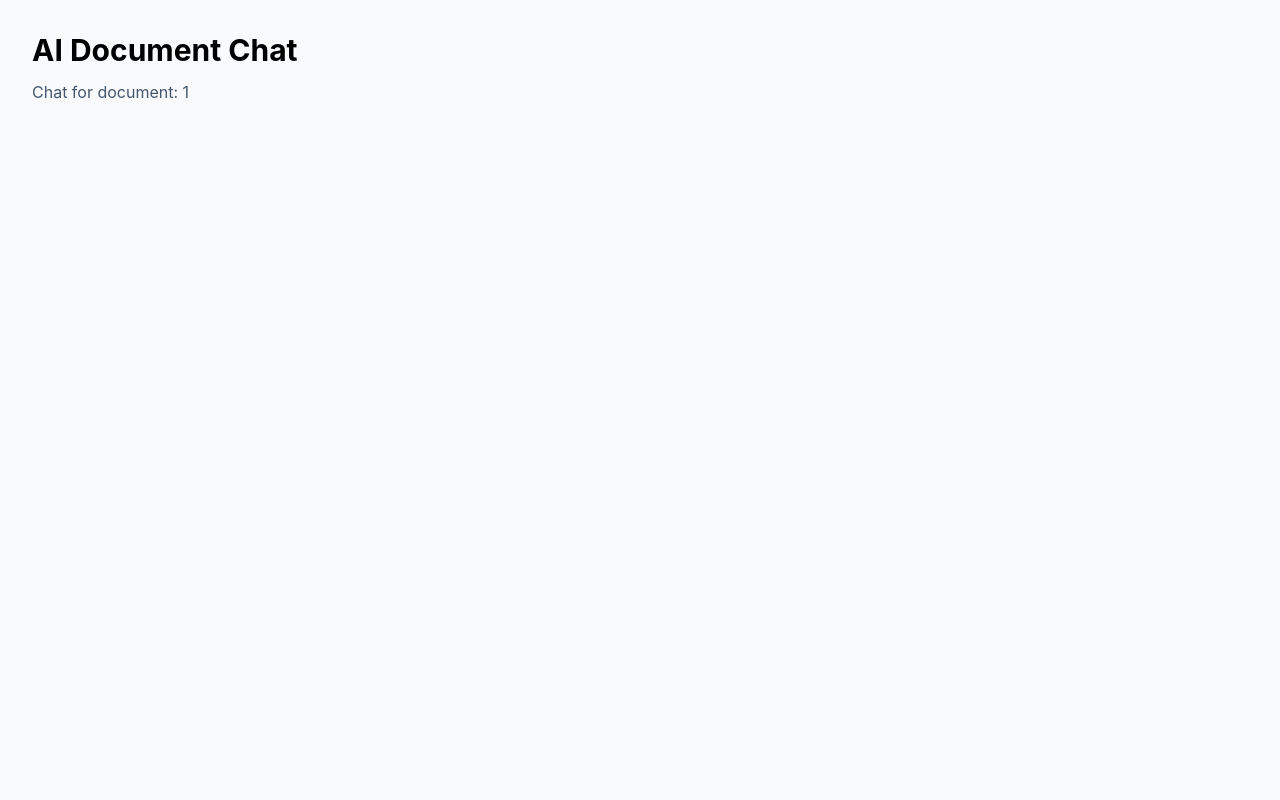
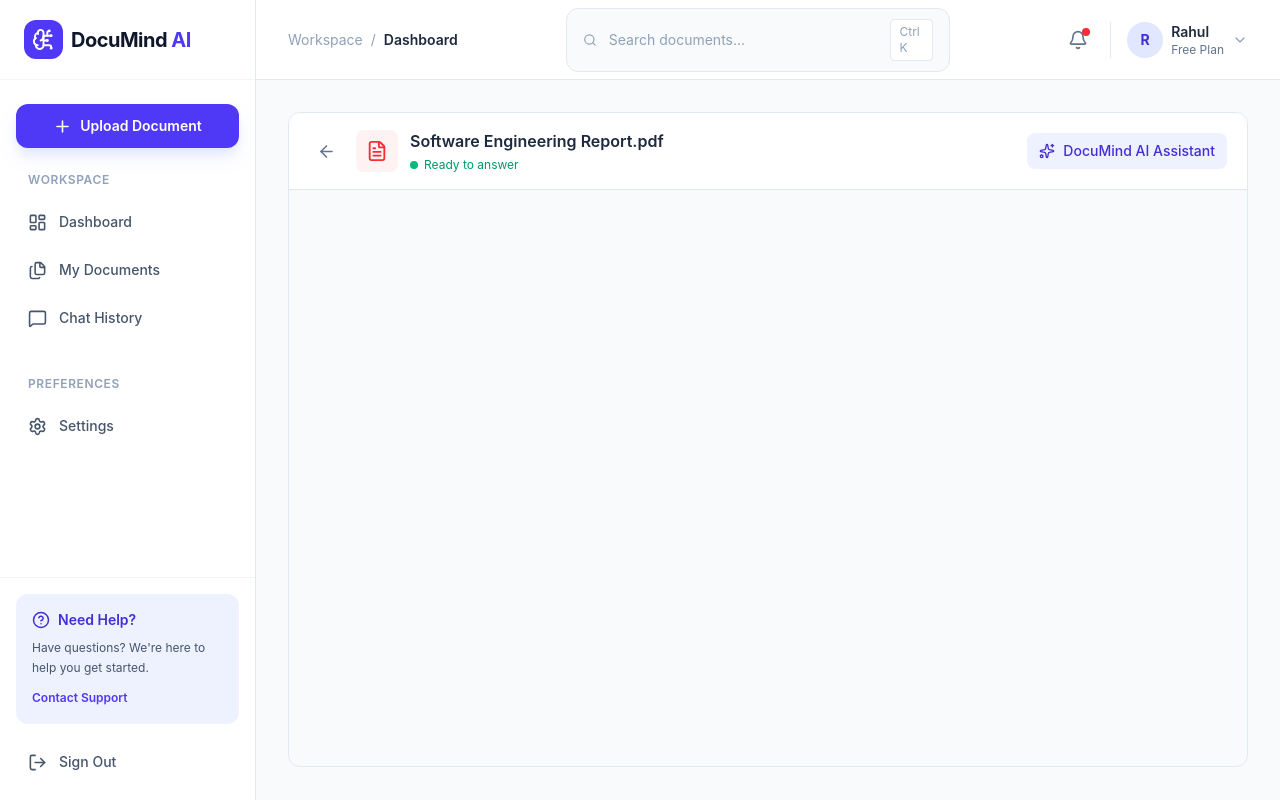
Before and after one commit to rahulsherikar2408/DocuMind-AI, a React (Vite) app in the folder client/: page /chat/1 in a window 1280 px wide. Built offline with nearby package versions, Linux system fonts and the light colour scheme.

Commit message:
feat: enhance ChatHeader and ChatPage components with document name display and message handling

```diff
--- a/client/src/components/chat/ChatHeader.tsx
+++ b/client/src/components/chat/ChatHeader.tsx
@@ -1,9 +1,43 @@
-import React from 'react'
+import { FileText, ArrowLeft, Sparkles } from "lucide-react";
+import { Link } from "react-router-dom";
 
-function ChatHeader() {
-  return (
-    <div>ChatHeader</div>
-  )
+interface ChatHeaderProps {
+  documentName: string;
 }
 
-export default ChatHeader
+function ChatHeader({ documentName }: ChatHeaderProps) {
+  return (
+    <div className="flex flex-col justify-between gap-4 border-b border-slate-200 bg-white px-5 py-4 sm:flex-row sm:items-center">
+      <div className="flex min-w-0 items-center gap-3">
+        <Link
+          to="/documents"
+          title="Back to documents"
+          className="rounded-lg p-2 text-slate-500 hover:bg-slate-100 hover:text-indigo-600"
+        >
+          <ArrowLeft size={19} />
+        </Link>
+
+        <div className="rounded-lg bg-red-50 p-2.5">
+          <FileText size={22} className="text-red-500" />
+        </div>
+
+        <div className="min-w-0">
+          <h2 className="truncate font-semibold text-slate-800">
+            {documentName}
+          </h2>
+          <p className="mt-1 flex items-center gap-1.5 text-xs text-emerald-600">
+            <span className="h-2 w-2 rounded-full bg-emerald-500" />
+            Ready to answer
+          </p>
+        </div>
+      </div>
+
+      <div className="flex w-fit items-center gap-2 rounded-lg bg-indigo-50 px-3 py-2 text-sm font-medium text-indigo-700">
+        <Sparkles size={16} />
+        DocuMind AI Assistant
+      </div>
+    </div>
+  );
+}
+
+export default ChatHeader;
--- a/client/src/pages/ChatPage.tsx
+++ b/client/src/pages/ChatPage.tsx
@@ -1,13 +1,175 @@
-import { useParams } from "react-router-dom";
+import { useState } from "react";
+import { Sparkles, MessageSquare } from "lucide-react";
+import { Link, useParams } from "react-router-dom";
+
+import DashboardLayout from "../components/layout/DashboardLayout";
+import ChatHeader from "../components/chat/ChatHeader";
+import ChatMessage from "../components/chat/ChatMessage";
+import ChatInput from "../components/chat/ChatInput";
+
+// import type { Message } from "../components/chat/ChatMessage";
+import type { Document } from "../types/document";
+
+const sampleDocuments: Document[] = [
+  {
+    id: "1",
+    name: "Software Engineering Report.pdf",
+    date: "Nov 10, 2026",
+    size: "2.4 MB",
+    pages: 45,
+    status: "Completed",
+  },
+  {
+    id: "2",
+    name: "Machine Learning Notes.pdf",
+    date: "Nov 09, 2026",
+    size: "1.8 MB",
+    pages: 32,
+    status: "Completed",
+  },
+  {
+    id: "3",
+    name: "Project Documentation.pdf",
+    date: "Nov 09, 2026",
+    size: "4.2 MB",
+    pages: 86,
+    status: "Processing",
+  },
+  {
+    id: "4",
+    name: "Database Management.pdf",
+    date: "Nov 08, 2026",
+    size: "1.2 MB",
+    pages: 28,
+    status: "Failed",
+  },
+  {
+    id: "5",
+    name: "React Development Guide.pdf",
+    date: "Nov 07, 2026",
+    size: "3.1 MB",
+    pages: 64,
+    status: "Completed",
+  },
+  {
+    id: "6",
+    name: "System Design Interview.pdf",
+    date: "Nov 06, 2026",
+    size: "2.7 MB",
+    pages: 51,
+    status: "Completed",
+  },
+];
+
+const suggestions = [
+  "Summarize this document",
+  "What are the key concepts?",
+  "Explain the important topics",
+];
 
 function ChatPage() {
-  const { id } = useParams();
+  const { id } = useParams<{ id: string }>();
+
+  const document = sampleDocuments.find((doc) => doc.id === id);
+
+  const [message, setMessages] = useState<Message[]>([
+    {
+      id: "welcome",
+      role: "assistant",
+      content: document ? `Hello I've opened "${document.name}". I'm your DocuMind AI assistant. You can ask questions about this document, request summaries, or explore important concepts.` : "Welcome to DocuMind AI!",
+    },
+  ]);
+
+  const handleSendMessage = (question: string) => {
+    const userMessage: Message = {
+      id: crypto.randomUUID(),
+      role: "user",
+      content: question,
+    };
+
+    const assistantMessage: Message = {
+      id: crypto.randomUUID(),
+      role: "assistant",
+      content: "This is a sample AI response for the frontend demonstration. Once we integrate Gemini and the RAG pipeline, I'll search the relevant document sections and generate an answer based on their actual content.",
+      sources: [
+        {
+          page: 12,
+          excerpt: "This is a placeholder source reference. Actual references will come from the retrieved document chunks.",
+        },
+        {
+          page: 12,
+          excerpt: "The real AI response will include relevant text extracted from this page.",
+        },
+      ],
+    };
+
+    setMessages((currentMessages) => [
+      ...currentMessages,
+      userMessage,
+      assistantMessage,
+    ]);
+  };
+
+  if(!document) {
+    return (
+      <DashboardLayout>
+        <div className="rounded-xl border border-slate-200 bg-white p-10 text-center">
+          <MessageSquare size={40} className="mx-auto text-slate-300" />
+
+          <h2 className="mt-4 text-xl font-semibold text-slate-800">
+            Document not found
+          </h2>
+
+          <p className="mt-4 text-sm text-slate-500">
+            The document associated with this conversation does not exist.
+          </p>
+
+          <Link
+            to="/documents"
+            className="mt-5 inline-flex text-sm font-medium text-indigo-600 hover:text-indigo-700"
+          >
+            Back to Documents
+          </Link>
+        </div>
+      </DashboardLayout>
+    );
+  }
+
+  if (document.status !== "Completed") {
+    return (
+      <DashboardLayout>
+        <div className="rounded-xl border border-slate-200 bg-white p-10 text-center">
+          <Sparkles size={40} className="mx-auto text-indigo-400" />
+
+          <h2 className="mt-4 text-xl font-semibold text-slate-800">
+            Document not ready
+          </h2>
+
+          <p className="mt-2 text-sm text-slate-500">
+            This document must finish processing before you can chat with it.
+          </p>
+
+          <Link
+            to={`/documents/${document.id}`}
+            className="mt-5 inline-flex text-sm font-medium text-indigo-600 hover:text-indigo-700"
+          >
+            View Document
+          </Link>
+        </div>
+      </DashboardLayout>
+    );
+  }
 
   return (
-    <div className="min-h-screen bg-slate-50 p-8">
-      <h1 className="text-3xl font-bold">AI Document Chat</h1>
-      <p className="mt-3 text-slate-600">Chat for document: {id}</p>
-    </div>
+    <DashboardLayout>
+      <div className="flex h-[calc(100vh-145px)] min-h-[550px] flex-col overflow-hidden rounded-xl border border-slate-200 bg-slate-50">
+        {/* Chat Header */}
+        <ChatHeader documentName={document.name} />
+
+        {/* Messages */}
+
+      </div>
+    </DashboardLayout>
   );
 }
 
```
